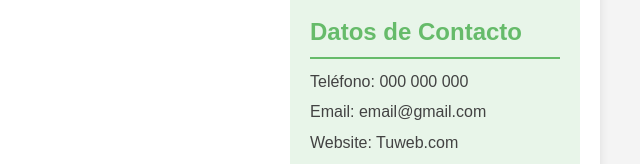
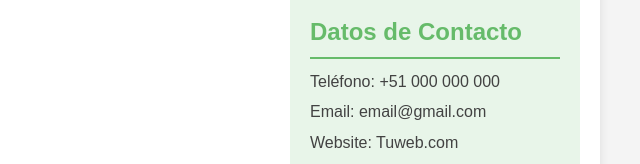
Before and after one commit to frank35yt/paginaWEBcurricunlon, a plain HTML site: page index.html in a window 1280 px wide. Shown: the part 627-791 px from the top of the page, 640-1280 px from the left. Drawn offline with Linux system fonts and the light colour scheme.

Commit message:
Actualizar index.html

```diff
--- a/index.html
+++ b/index.html
@@ -81,7 +81,7 @@
 
             <section class="contact">
                 <h2>Datos de Contacto</h2>
-                <p>Teléfono: 000 000 000</p>
+                <p>Teléfono: +51 000 000 000</p>
                 <p>Email: email@gmail.com</p>
                 <p>Website: Tuweb.com</p>
                 <p>Dirección: Mi dirección 08006, ciudad</p>
```
